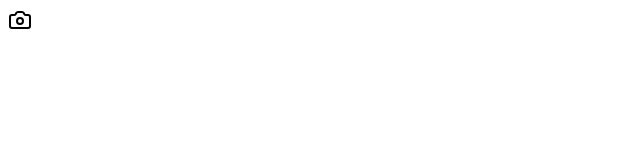
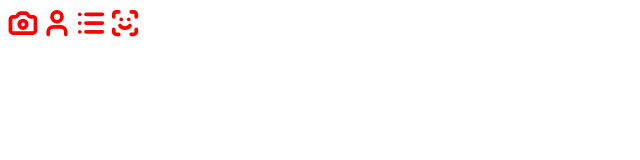
Before and after one commit to eliasAbo-omar/new-Project, a website built with Vite: page index.html in a window 1280 px wide. Shown: the whole page, without its empty margins (0-640 px from the left). Built offline with nearby package versions, Linux system fonts and the light colour scheme.

Commit message:
icon simple

```diff
--- a/assets/css/style.css
+++ b/assets/css/style.css
@@ -0,0 +1,6 @@
+svg {
+  color: red;
+  width: 30px;
+  height: 30px;
+  stroke-width: 3px;
+}
--- a/assets/js/main.js
+++ b/assets/js/main.js
@@ -1,4 +1,4 @@
-import { createIcons, Camera, User } from "lucide";
+import { createIcons, List, Camera, User, ScanFace } from "lucide";
 
 // انتظر حتى يتم تحميل الصفحة بالكامل
 document.addEventListener("DOMContentLoaded", () => {
@@ -6,6 +6,8 @@ document.addEventListener("DOMContentLoaded", () => {
     icons: {
       Camera,
       User,
+      List,
+      ScanFace,
     },
   });
 });
--- a/index.html
+++ b/index.html
@@ -10,6 +10,9 @@
   </head>
   <body>
     <i data-lucide="camera"></i>
+    <i data-lucide="user"></i>
+    <i data-lucide="list"></i>
+    <i data-lucide="scan-face"></i>
     <script type="module" src="./assets/js/main.js"></script>
   </body>
 </html>
--- a/package.json
+++ b/package.json
@@ -18,6 +18,7 @@
     "lucide": "^1.7.0",
     "motion": "^12.38.0",
     "npm": "^11.12.1",
+    "simple-icons": "^16.14.0",
     "zod": "^4.3.6"
   },
   "devDependencies": {
```
Also changed, not shown: 1 other file.
